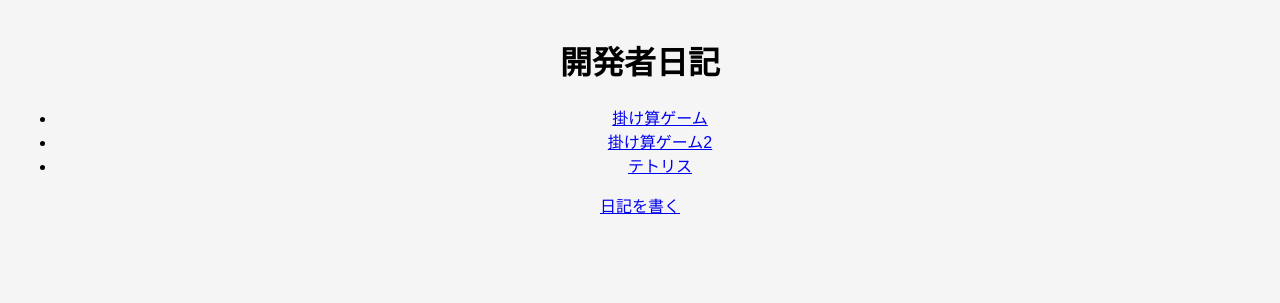
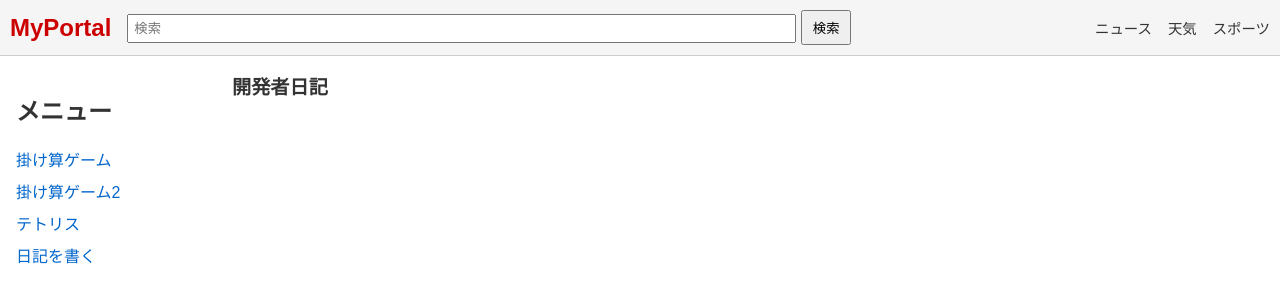
Before and after one commit to daituka/test, a plain HTML site: page index.html in a window 1280 px wide. Drawn offline with Linux system fonts and the light colour scheme.

Commit message:
feat: redesign index page

```diff
--- a/index.html
+++ b/index.html
@@ -6,18 +6,77 @@
   <title>開発者日記</title>
   <style>
     body {
-      font-family: sans-serif;
-      text-align: center;
+      font-family: Arial, "Helvetica Neue", sans-serif;
+      background-color: #fff;
+      color: #333;
+      margin: 0;
+      padding: 0;
+    }
+    header {
       background-color: #f5f5f5;
+      border-bottom: 1px solid #ccc;
+      display: flex;
+      align-items: center;
+      justify-content: space-between;
+      padding: 10px;
+    }
+    .logo {
+      font-size: 1.5em;
+      color: #c00;
+      font-weight: bold;
+    }
+    .search-box {
+      flex: 1;
+      margin: 0 1em;
+    }
+    .search-box input {
+      width: 70%;
+      padding: 5px;
+    }
+    .search-box button {
+      padding: 6px 10px;
+    }
+    .top-links ul {
+      list-style: none;
+      display: flex;
       margin: 0;
+      padding: 0;
+    }
+    .top-links li {
+      margin-left: 1em;
+    }
+    .top-links a {
+      text-decoration: none;
+      color: #333;
+      font-size: 0.9em;
+    }
+    #main {
+      display: flex;
       padding: 1em;
+    }
+    aside {
+      width: 200px;
+      margin-right: 1em;
+    }
+    aside ul {
+      list-style: none;
+      padding: 0;
+    }
+    aside li {
+      margin-bottom: 0.5em;
+    }
+    aside a {
+      text-decoration: none;
+      color: #0066cc;
+    }
+    main h1 {
+      font-size: 1.2em;
+      margin-top: 0;
     }
     #diaryList {
       margin-top: 1em;
       text-align: left;
       max-width: 500px;
-      margin-left: auto;
-      margin-right: auto;
     }
     .entry {
       background: #fff;
@@ -33,17 +92,35 @@
   </style>
 </head>
 <body>
-  <h1>開発者日記</h1>
-  <nav>
+  <header>
+    <div class="logo">MyPortal</div>
+    <div class="search-box">
+      <input type="text" placeholder="検索">
+      <button>検索</button>
+    </div>
+    <nav class="top-links">
+      <ul>
+        <li><a href="#">ニュース</a></li>
+        <li><a href="#">天気</a></li>
+        <li><a href="#">スポーツ</a></li>
+      </ul>
+    </nav>
+  </header>
+  <div id="main">
+    <aside>
+      <h2>メニュー</h2>
       <ul>
         <li><a href="game/multiplication/simple.html">掛け算ゲーム</a></li>
         <li><a href="game/multiplication/simple2.html">掛け算ゲーム2</a></li>
         <li><a href="game/tetris/index.html">テトリス</a></li>
+        <li><a href="diary.html">日記を書く</a></li>
       </ul>
-  </nav>
-  <p><a href="diary.html">日記を書く</a></p>
+    </aside>
+    <main>
+      <h1>開発者日記</h1>
       <div id="diaryList"></div>
-
+    </main>
+  </div>
   <script>
     function loadDiary() {
       const list = document.getElementById('diaryList');
@@ -63,7 +140,6 @@
       });
     }
 
-
     window.addEventListener('load', loadDiary);
   </script>
 </body>
```
Lines whose indentation alone changed are shown as unchanged.
